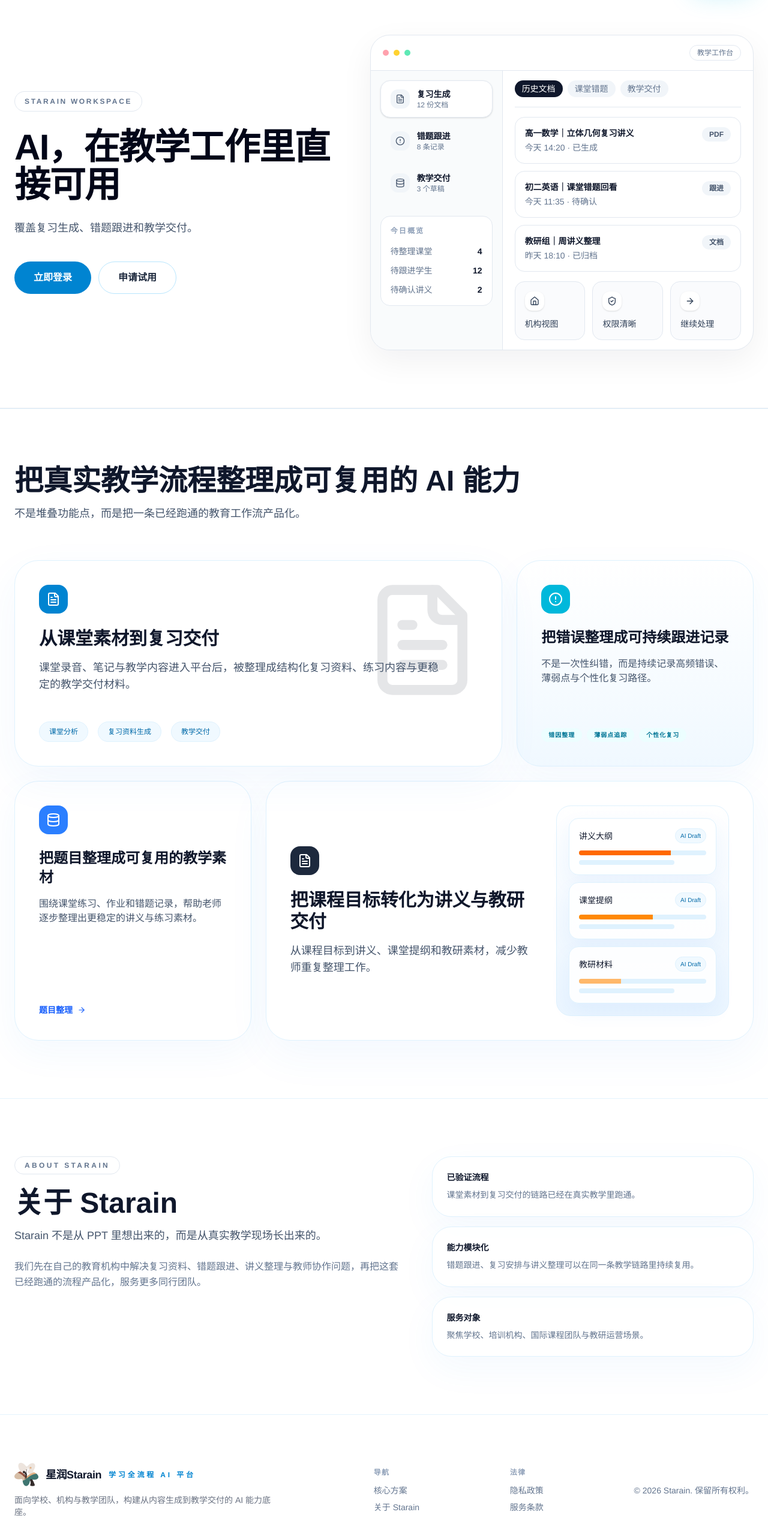
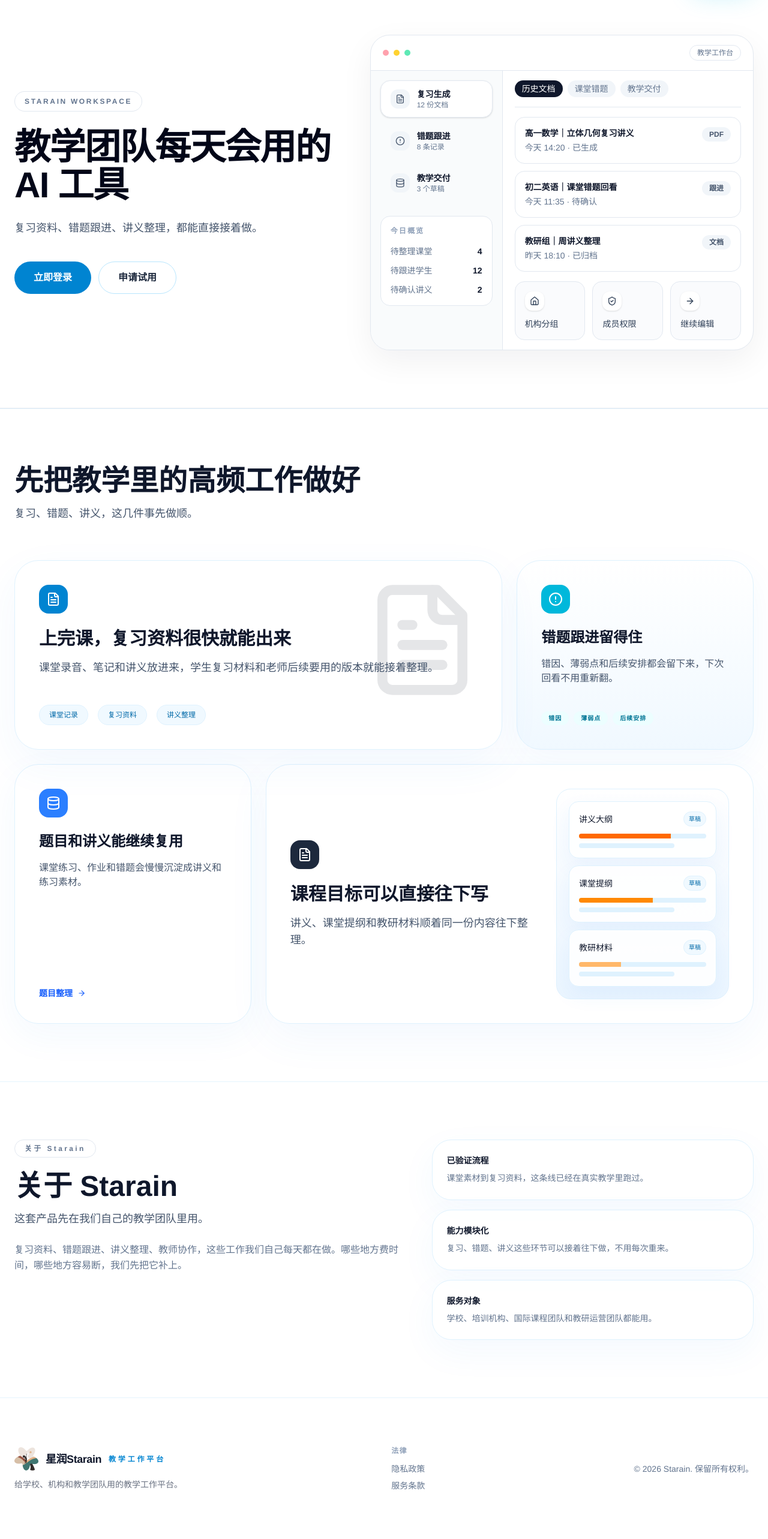
Before and after one commit to KaynXu/Xingrun-Website, a React (Vite) app in the folder frontend/: page / in a window 1280 px wide. Shown: the part 86-2652 px from the top of the page at 60% size. Built offline with nearby package versions, Linux system fonts and the light colour scheme.

Commit message:
remove landing footer nav links

```diff
--- a/frontend/src/features/landing/LandingPage.tsx
+++ b/frontend/src/features/landing/LandingPage.tsx
@@ -107,7 +107,7 @@ export function LandingLegalPage({ documentKey }: { documentKey: LandingLegalDoc
             <img src="/logo.png" alt="Starain logo" className="h-11 w-11 object-contain" />
             <div className="min-w-0">
               <p className="truncate text-lg font-bold tracking-tight dark:text-white">Starain</p>
-              <p className="text-xs tracking-[0.28em] text-sky-700 dark:text-sky-300">学习全流程 AI 平台</p>
+              <p className="text-xs tracking-[0.28em] text-sky-700 dark:text-sky-300">教学工作平台</p>
             </div>
           </div>
           <a
@@ -223,7 +223,7 @@ export function LandingPage({
             <img src="/logo.png" alt="Starain logo" className="h-12 w-12 object-contain" />
             <span className="text-xl font-bold tracking-tight">星润Starain</span>
             <span className="hidden text-xs font-semibold uppercase tracking-[0.32em] text-sky-600 sm:block">
-              学习全流程 AI 平台
+              教学工作平台
             </span>
           </div>
           <div className="flex items-center gap-3">
@@ -257,10 +257,10 @@ export function LandingPage({
                 STARAIN WORKSPACE
               </div>
               <h1 className="mt-7 max-w-4xl text-4xl font-black leading-[1.05] tracking-tight text-slate-950 dark:text-white sm:text-5xl md:text-6xl">
-                AI，在教学工作里直接可用
+                教学团队每天会用的 AI 工具
               </h1>
               <p className="mt-6 max-w-xl text-base leading-8 text-slate-600 dark:text-slate-300 md:text-lg">
-                覆盖复习生成、错题跟进和教学交付。
+                复习资料、错题跟进、讲义整理，都能直接接着做。
               </p>
 
               <div className="mt-10 flex flex-col gap-3 sm:flex-row">
@@ -347,7 +347,7 @@ export function LandingPage({
 
                 <div className="px-5 py-4">
                   <div className="flex flex-wrap items-center gap-2 border-b border-slate-200 pb-4 dark:border-white/10">
-                    {['历史文档', '课堂错题', '教学交付'].map((tab, index) => (
+                      {['历史文档', '课堂错题', '教学交付'].map((tab, index) => (
                       <span
                         key={tab}
                         className={`rounded-full px-3 py-1 text-sm font-medium ${
@@ -400,9 +400,9 @@ export function LandingPage({
 
                   <div className="mt-4 grid gap-3 sm:grid-cols-3">
                     {[
-                      { icon: Home, label: '机构视图' },
-                      { icon: ShieldCheck, label: '权限清晰' },
-                      { icon: ArrowRight, label: '继续处理' },
+                      { icon: Home, label: '机构分组' },
+                      { icon: ShieldCheck, label: '成员权限' },
+                      { icon: ArrowRight, label: '继续编辑' },
                     ].map((item) => {
                       const Icon = item.icon;
                       return (
@@ -436,8 +436,8 @@ export function LandingPage({
             viewport={{ once: true }}
             transition={{ duration: 0.6, ease: [0.16, 1, 0.3, 1] }}
           >
-            <h2 className="mb-4 text-4xl font-bold dark:text-white md:text-5xl">把真实教学流程整理成可复用的 AI 能力</h2>
-            <p className="text-lg text-slate-600 dark:text-slate-300">不是堆叠功能点，而是把一条已经跑通的教育工作流产品化。</p>
+            <h2 className="mb-4 text-4xl font-bold dark:text-white md:text-5xl">先把教学里的高频工作做好</h2>
+            <p className="text-lg text-slate-600 dark:text-slate-300">复习、错题、讲义，这几件事先做顺。</p>
           </motion.div>
 
           <div className="grid grid-cols-1 gap-6 md:grid-cols-3">
@@ -456,15 +456,15 @@ export function LandingPage({
                   <div className="mb-6 flex h-12 w-12 items-center justify-center rounded-2xl bg-sky-600 text-white">
                     <FileText size={24} />
                   </div>
-                  <h3 className="mb-4 text-3xl font-bold text-slate-900 dark:text-white">从课堂素材到复习交付</h3>
+                  <h3 className="mb-4 text-3xl font-bold text-slate-900 dark:text-white">上完课，复习资料很快就能出来</h3>
                   <p className="max-w-2xl text-lg text-slate-600 dark:text-slate-300">
-                    课堂录音、笔记与教学内容进入平台后，被整理成结构化复习资料、练习内容与更稳定的教学交付材料。
+                    课堂录音、笔记和讲义放进来，学生复习材料和老师后续要用的版本就能接着整理。
                   </p>
                 </div>
                 <div className="mt-12 flex flex-wrap gap-4">
-                  <div className="rounded-full border border-sky-100 bg-sky-50 px-4 py-2 text-xs font-mono text-sky-700 dark:border-sky-500/30 dark:bg-sky-900/40 dark:text-sky-300">课堂分析</div>
-                  <div className="rounded-full border border-sky-100 bg-sky-50 px-4 py-2 text-xs font-mono text-sky-700 dark:border-sky-500/30 dark:bg-sky-900/40 dark:text-sky-300">复习资料生成</div>
-                  <div className="rounded-full border border-sky-100 bg-sky-50 px-4 py-2 text-xs font-mono text-sky-700 dark:border-sky-500/30 dark:bg-sky-900/40 dark:text-sky-300">教学交付</div>
+                  <div className="rounded-full border border-sky-100 bg-sky-50 px-4 py-2 text-xs font-mono text-sky-700 dark:border-sky-500/30 dark:bg-sky-900/40 dark:text-sky-300">课堂记录</div>
+                  <div className="rounded-full border border-sky-100 bg-sky-50 px-4 py-2 text-xs font-mono text-sky-700 dark:border-sky-500/30 dark:bg-sky-900/40 dark:text-sky-300">复习资料</div>
+                  <div className="rounded-full border border-sky-100 bg-sky-50 px-4 py-2 text-xs font-mono text-sky-700 dark:border-sky-500/30 dark:bg-sky-900/40 dark:text-sky-300">讲义整理</div>
                 </div>
               </div>
             </motion.div>
@@ -480,15 +480,15 @@ export function LandingPage({
                 <div className="mb-6 flex h-12 w-12 items-center justify-center rounded-2xl bg-cyan-500 text-white">
                   <AlertCircle size={24} />
                 </div>
-                <h3 className="mb-4 text-2xl font-bold text-slate-900 dark:text-white">把错误整理成可持续跟进记录</h3>
+                <h3 className="mb-4 text-2xl font-bold text-slate-900 dark:text-white">错题跟进留得住</h3>
                 <p className="text-slate-600 dark:text-slate-300">
-                  不是一次性纠错，而是持续记录高频错误、薄弱点与个性化复习路径。
+                  错因、薄弱点和后续安排都会留下来，下次回看不用重新翻。
                 </p>
               </div>
               <div className="mt-8 flex flex-wrap gap-2">
-                <span className="rounded-full bg-cyan-50 px-3 py-1 text-[10px] font-bold tracking-widest text-cyan-700 dark:bg-cyan-900/40 dark:text-cyan-300">错因整理</span>
-                <span className="rounded-full bg-cyan-50 px-3 py-1 text-[10px] font-bold tracking-widest text-cyan-700 dark:bg-cyan-900/40 dark:text-cyan-300">薄弱点追踪</span>
-                <span className="rounded-full bg-cyan-50 px-3 py-1 text-[10px] font-bold tracking-widest text-cyan-700 dark:bg-cyan-900/40 dark:text-cyan-300">个性化复习</span>
+                <span className="rounded-full bg-cyan-50 px-3 py-1 text-[10px] font-bold tracking-widest text-cyan-700 dark:bg-cyan-900/40 dark:text-cyan-300">错因</span>
+                <span className="rounded-full bg-cyan-50 px-3 py-1 text-[10px] font-bold tracking-widest text-cyan-700 dark:bg-cyan-900/40 dark:text-cyan-300">薄弱点</span>
+                <span className="rounded-full bg-cyan-50 px-3 py-1 text-[10px] font-bold tracking-widest text-cyan-700 dark:bg-cyan-900/40 dark:text-cyan-300">后续安排</span>
               </div>
             </motion.div>
 
@@ -503,9 +503,9 @@ export function LandingPage({
                 <div className="mb-6 flex h-12 w-12 items-center justify-center rounded-2xl bg-blue-500 text-white">
                   <Database size={24} />
                 </div>
-                <h3 className="mb-4 text-2xl font-bold text-slate-900 dark:text-white">把题目整理成可复用的教学素材</h3>
+                <h3 className="mb-4 text-2xl font-bold text-slate-900 dark:text-white">题目和讲义能继续复用</h3>
                 <p className="text-slate-600 dark:text-slate-300">
-                  围绕课堂练习、作业和错题记录，帮助老师逐步整理出更稳定的讲义与练习素材。
+                  课堂练习、作业和错题会慢慢沉淀成讲义和练习素材。
                 </p>
               </div>
               <div className="mt-8 flex items-center gap-2 text-sm font-bold text-blue-600 dark:text-blue-400">
@@ -525,9 +525,9 @@ export function LandingPage({
                 <div className="mb-6 flex h-12 w-12 items-center justify-center rounded-2xl bg-slate-800 text-white">
                   <FileText size={24} />
                 </div>
-                <h3 className="mb-4 text-3xl font-bold text-slate-900 dark:text-white">把课程目标转化为讲义与教研交付</h3>
+                <h3 className="mb-4 text-3xl font-bold text-slate-900 dark:text-white">课程目标可以直接往下写</h3>
                 <p className="text-lg text-slate-600 dark:text-slate-300">
-                  从课程目标到讲义、课堂提纲和教研素材，减少教师重复整理工作。
+                  讲义、课堂提纲和教研材料顺着同一份内容往下整理。
                 </p>
               </div>
               <div className="flex w-full flex-col gap-3 rounded-3xl border border-sky-100 bg-[linear-gradient(180deg,_rgba(255,255,255,0.96)_0%,_rgba(234,245,255,0.96)_100%)] p-5 shadow-[inset_0_1px_0_rgba(255,255,255,0.65)] dark:border-white/10 dark:bg-[linear-gradient(180deg,rgba(15,23,42,0.92)_0%,rgba(30,41,59,0.88)_100%)] md:w-72">
@@ -547,7 +547,7 @@ export function LandingPage({
                     <div className="mb-3 flex items-center justify-between">
                       <span className="text-sm font-medium text-slate-900 dark:text-white">{item.label}</span>
                       <span className="rounded-full border border-sky-100 bg-sky-50 px-2 py-1 text-[10px] text-sky-700 dark:border-sky-500/30 dark:bg-sky-900/50 dark:text-sky-300">
-                        AI Draft
+                        草稿
                       </span>
                     </div>
                     <div className="space-y-2">
@@ -581,16 +581,16 @@ export function LandingPage({
               transition={{ duration: 0.6, ease: [0.16, 1, 0.3, 1] }}
             >
               <span className="inline-flex items-center rounded-full border border-slate-200 bg-white/80 px-4 py-1.5 text-xs font-semibold tracking-[0.28em] text-slate-500 dark:border-white/10 dark:bg-white/5 dark:text-slate-400">
-                ABOUT STARAIN
+                关于 Starain
               </span>
               <div>
                 <h2 className="mb-4 text-4xl font-bold text-slate-900 dark:text-white md:text-5xl">关于 Starain</h2>
                 <p className="max-w-2xl text-lg leading-relaxed text-slate-600 dark:text-slate-300">
-                  Starain 不是从 PPT 里想出来的，而是从真实教学现场长出来的。
+                  这套产品先在我们自己的教学团队里用。
                 </p>
               </div>
               <p className="max-w-2xl text-sm leading-relaxed text-slate-500 dark:text-slate-400 md:text-base">
-                我们先在自己的教育机构中解决复习资料、错题跟进、讲义整理与教师协作问题，再把这套已经跑通的流程产品化，服务更多同行团队。
+                复习资料、错题跟进、讲义整理、教师协作，这些工作我们自己每天都在做。哪些地方费时间，哪些地方容易断，我们先把它补上。
               </p>
             </motion.div>
 
@@ -598,15 +598,15 @@ export function LandingPage({
               {[
                 {
                   title: '已验证流程',
-                  body: '课堂素材到复习交付的链路已经在真实教学里跑通。',
+                  body: '课堂素材到复习资料，这条线已经在真实教学里跑过。',
                 },
                 {
                   title: '能力模块化',
-                  body: '错题跟进、复习安排与讲义整理可以在同一条教学链路里持续复用。',
+                  body: '复习、错题、讲义这些环节可以接着往下做，不用每次重来。',
                 },
                 {
                   title: '服务对象',
-                  body: '聚焦学校、培训机构、国际课程团队与教研运营场景。',
+                  body: '学校、培训机构、国际课程团队和教研运营团队都能用。',
                 },
               ].map((item, index) => (
                 <motion.div
@@ -633,17 +633,12 @@ export function LandingPage({
               <img src="/logo.png" alt="Starain logo" className="h-10 w-10 object-contain" />
               <span className="text-lg font-bold tracking-tight dark:text-white">星润Starain</span>
               <span className="text-xs font-semibold uppercase tracking-[0.32em] text-sky-600">
-                学习全流程 AI 平台
+                教学工作平台
               </span>
             </div>
             <p className="max-w-md text-center text-sm text-gray-500 dark:text-slate-400 md:text-left">
-              面向学校、机构与教学团队，构建从内容生成到教学交付的 AI 能力底座。
+              给学校、机构和教学团队用的教学工作平台。
             </p>
-          </div>
-          <div className="flex flex-col items-center gap-2 text-sm text-slate-500 dark:text-slate-400 md:items-start">
-            <p className="mb-1 text-xs font-semibold uppercase tracking-widest text-slate-400">导航</p>
-            <a href="#features" className="transition-colors hover:text-slate-900 dark:hover:text-white">核心方案</a>
-            <a href="#about" className="transition-colors hover:text-slate-900 dark:hover:text-white">关于 Starain</a>
           </div>
           <div className="flex flex-col items-center gap-2 text-sm text-slate-500 dark:text-slate-400 md:items-start">
             <p className="mb-1 text-xs font-semibold uppercase tracking-widest text-slate-400">法律</p>
```
Also changed, not shown: 1 other file (tests, documents, lock files or other folders).
